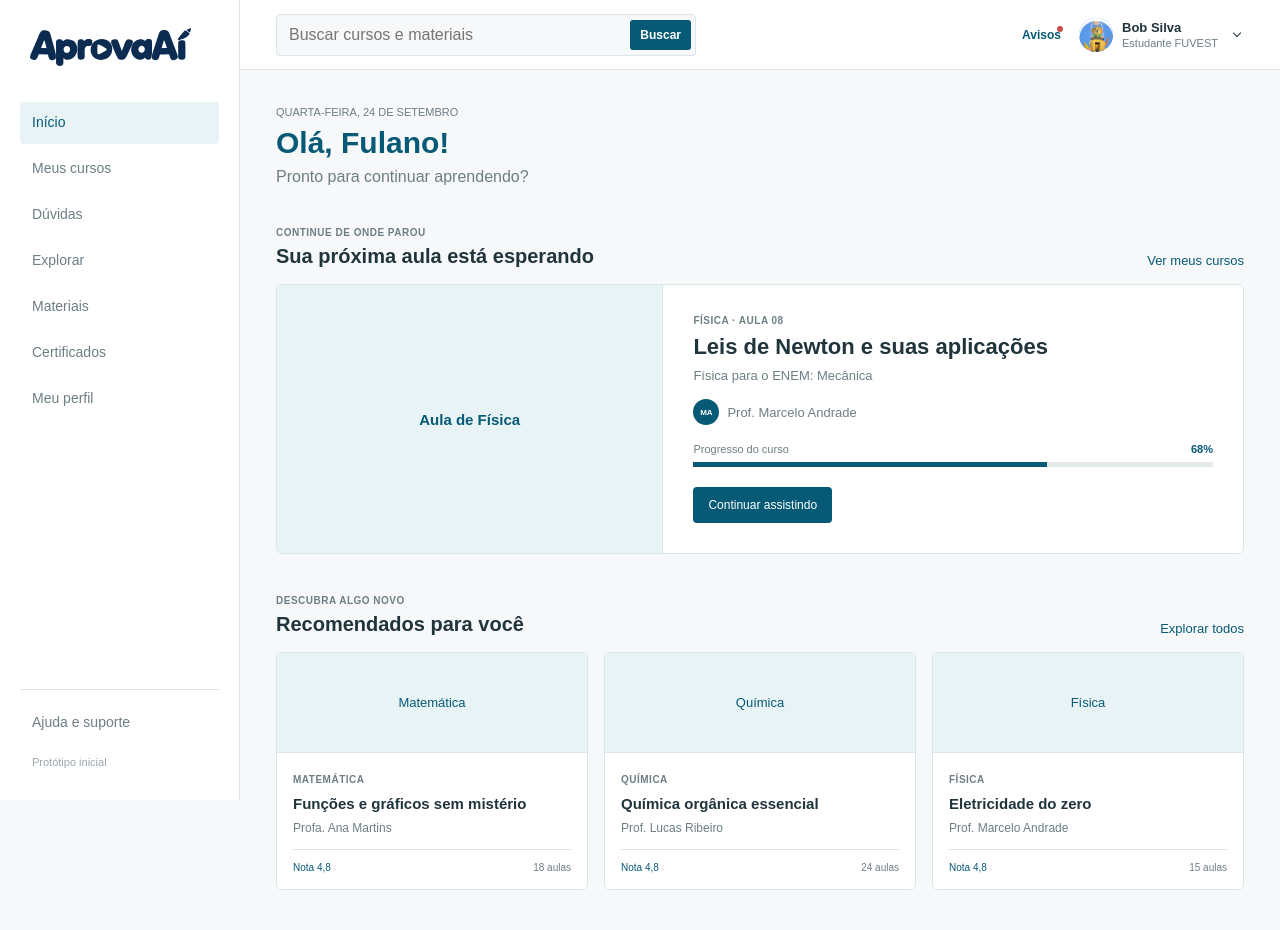
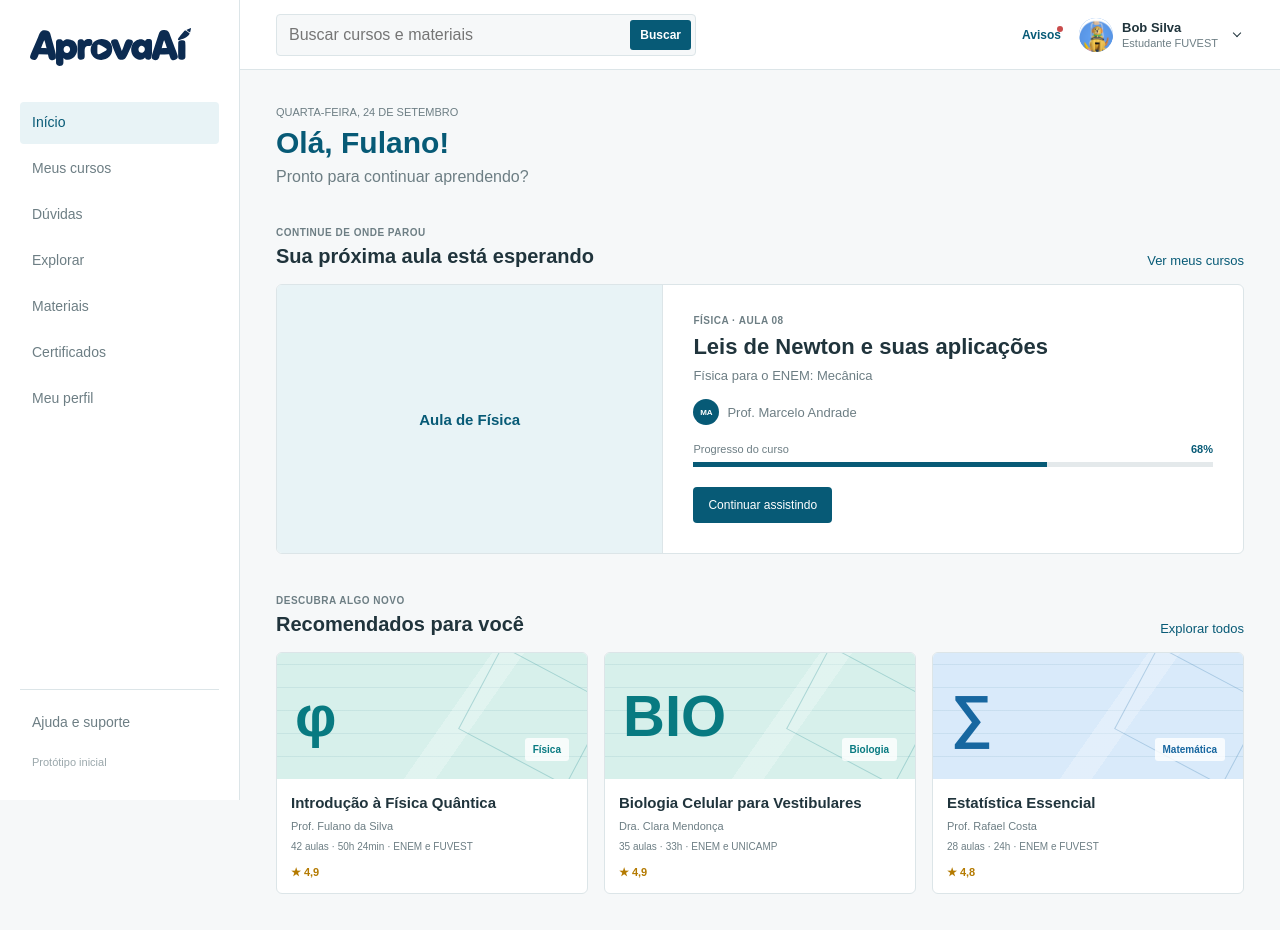
Before and after one commit to gustavoaureliano/labsoft, a Next.js app: page / in a window 1280 px wide. Built offline with nearby package versions, Linux system fonts and the light colour scheme.

Commit message:
make home and explorar use the same card

```diff
--- a/src/components/home/CourseCard.module.css
+++ /dev/null
@@ -1,52 +0,0 @@
-.card {
-  background: var(--surface);
-  border: 1px solid var(--border);
-  border-radius: 6px;
-  overflow: hidden;
-}
-
-.placeholder {
-  align-items: center;
-  background: var(--primary-light);
-  border-bottom: 1px solid var(--border);
-  color: var(--primary);
-  display: flex;
-  font-size: 13px;
-  height: 100px;
-  justify-content: center;
-}
-
-.body { padding: 16px; }
-
-.category {
-  color: var(--muted);
-  font-size: 10px;
-  font-weight: 700;
-  letter-spacing: .5px;
-  text-transform: uppercase;
-}
-
-.body h3 {
-  color: var(--text);
-  font-size: 15px;
-  line-height: 1.35;
-  margin: 7px 0;
-}
-
-.body p {
-  color: var(--muted);
-  font-size: 12px;
-  margin: 0;
-}
-
-.meta {
-  border-top: 1px solid var(--border);
-  color: var(--muted);
-  display: flex;
-  font-size: 10px;
-  justify-content: space-between;
-  margin-top: 14px;
-  padding-top: 12px;
-}
-
-.meta span:first-child { color: var(--primary); }
--- a/src/components/home/CourseCard.tsx
+++ /dev/null
@@ -1,16 +0,0 @@
-import type { Course } from "@/data/courses";
-import styles from "./CourseCard.module.css";
-
-export function CourseCard({ course }: { course: Course }) {
-  return (
-    <article className={styles.card}>
-      <div className={styles.placeholder}>{course.category}</div>
-      <div className={styles.body}>
-        <span className={styles.category}>{course.category}</span>
-        <h3>{course.title}</h3>
-        <p>{course.teacher}</p>
-        <div className={styles.meta}><span>Nota 4,8</span><span>{course.duration}</span></div>
-      </div>
-    </article>
-  );
-}
--- a/src/components/home/HomeDashboard.tsx
+++ b/src/components/home/HomeDashboard.tsx
@@ -1,7 +1,8 @@
-import { CourseCard } from "@/components/home/CourseCard";
+import { CatalogCourseCard } from "@/components/catalog/CatalogCourseCard";
 import { PrimaryLink } from "@/components/ui/PrimaryLink";
 import { ProgressBar } from "@/components/ui/ProgressBar";
-import { currentLesson, enrolledCourse, recommendedCourses } from "@/data/courses";
+import { catalogCourses } from "@/data/catalog";
+import { currentLesson, enrolledCourse } from "@/data/courses";
 import Link from "next/link";
 import styles from "./HomeDashboard.module.css";
 
@@ -43,7 +44,7 @@ export function HomeDashboard() {
           <div><span className={styles.eyebrow}>Descubra algo novo</span><h2 id="recommended-title">Recomendados para você</h2></div>
           <Link href="/explorar-cursos">Explorar todos</Link>
         </div>
-        <div className={styles.courseGrid}>{recommendedCourses.map((course) => <CourseCard course={course} key={course.title} />)}</div>
+        <div className={styles.courseGrid}>{catalogCourses.slice(0, 3).map((course) => <CatalogCourseCard course={course} key={course.id} />)}</div>
       </section>
     </div>
   );
--- a/src/data/courses.ts
+++ b/src/data/courses.ts
@@ -1,16 +1,3 @@
-export type Course = {
-  category: string;
-  title: string;
-  teacher: string;
-  duration: string;
-};
-
-export const recommendedCourses: Course[] = [
-  { category: "Matemática", title: "Funções e gráficos sem mistério", teacher: "Profa. Ana Martins", duration: "18 aulas" },
-  { category: "Química", title: "Química orgânica essencial", teacher: "Prof. Lucas Ribeiro", duration: "24 aulas" },
-  { category: "Física", title: "Eletricidade do zero", teacher: "Prof. Marcelo Andrade", duration: "15 aulas" },
-];
-
 export const currentLesson = {
   number: "08",
   title: "Leis de Newton e suas aplicações",
```
Also changed, not shown: 1 other file (tests, documents, lock files or other folders).
